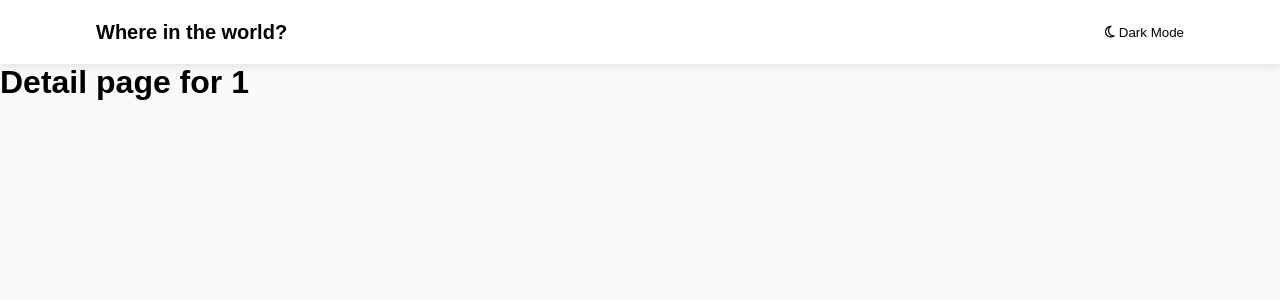
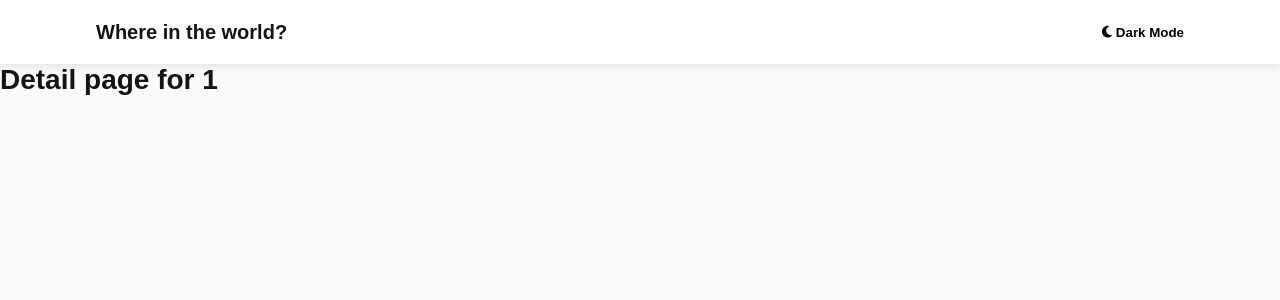
Before and after one commit to jamesspearsv/rest-countries, a React (Vite) app: page /details/1 in a window 1280 px wide. Shown: the top 300 px of the page. Built offline with nearby package versions, Linux system fonts and the light colour scheme.

Commit message:
Finish initial dark mode styles

```diff
--- a/src/App.tsx
+++ b/src/App.tsx
@@ -20,7 +20,7 @@ export default function App() {
   }, [colorMode]);
 
   return (
-    <main data-theme={colorMode}>
+    <main style={{ fontSize: "14px" }} data-theme={colorMode}>
       <TitleBar colorMode={colorMode} setColorMode={setColorMode} />
       <Outlet />
     </main>
--- a/src/components/CountryCard/CountryCard.module.css
+++ b/src/components/CountryCard/CountryCard.module.css
@@ -9,16 +9,12 @@
     box-shadow: rgba(99, 99, 99, 0.2) 0px 2px 8px 0px;
 }
 
+
 .flagImage {
     border-top-left-radius: var(--border-radius);
     border-top-right-radius: var(--border-radius);
     height: auto;
     width: 100%;
-}
-
-.countryName {
-    font-size: 1.25em;
-    font-weight: var(--weight-bolder);
 }
 
 .countryInfo {
@@ -27,10 +23,25 @@
     border-bottom-right-radius: var(--border-radius);
 }
 
+.countryName {
+    margin-bottom: 1rem;
+    font-size: 1.375em;
+    font-weight: var(--weight-bolder);
+}
+
 .countryInfo p {
+    margin: .375rem 0;
     font-weight: var(--weight-bold);
 }
 
 .countryInfo span {
     font-weight: var(--weight-normal);
 }
+
+/*Dark mode themes*/
+main[data-theme=dark] {
+    .cardContainer {
+        background-color: var(--dark-blue);
+        box-shadow: rgb(28 21 21 / 20%) 0px 2px 8px 0px;
+    }
+}
--- a/src/components/TitleBar.module.css
+++ b/src/components/TitleBar.module.css
@@ -12,6 +12,7 @@
 
 main[data-theme=dark] .navContainer{
     background-color: var(--dark-blue);
+    color: var(--white);
 }
 
 .title {
@@ -24,10 +25,22 @@ main[data-theme=dark] .navContainer{
     align-items: center;
     gap: .25rem;
     border: none;
-    background-color: var(--white);
     cursor: pointer;
+    background-color: transparent;
 }
 
-.button .text {
+.text {
     font-family: var(--font);
+    font-weight: var(--weight-bold);
 }
+
+/* Dark mode styles */
+main[data-theme=dark] {
+    .text {
+        color: var(--white)
+    }
+
+    .icon {
+        color: var(--white)
+    }
+}
--- a/src/components/TitleBar.tsx
+++ b/src/components/TitleBar.tsx
@@ -1,5 +1,5 @@
 import { FontAwesomeIcon } from "@fortawesome/react-fontawesome";
-import { faMoon, faSun } from "@fortawesome/free-regular-svg-icons";
+import { faMoon, faSun } from "@fortawesome/free-solid-svg-icons";
 import styles from "./TitleBar.module.css";
 
 type TitleBarProps = {
@@ -23,7 +23,10 @@ export default function TitleBar({ colorMode, setColorMode }: TitleBarProps) {
       <div className={styles.title}>Where in the world?</div>
 
       <button className={styles.button} onClick={handleColorModeChange}>
-        <FontAwesomeIcon icon={colorMode === "light" ? faMoon : faSun} />
+        <FontAwesomeIcon
+          icon={colorMode === "light" ? faMoon : faSun}
+          className={styles.icon}
+        />
         <div className={styles.text}>
           {colorMode === "light" ? "Dark Mode" : "Light Mode"}
         </div>
--- a/src/index.css
+++ b/src/index.css
@@ -4,6 +4,7 @@
     /* color variables */
     --dark-blue: hsl(209, 23%, 22%);
     --darker-blue: hsl(207, 26%, 17%);
+    --dark-text: hsl(200, 15%, 8%);
     --dark-gray: hsl(0, 0%, 52%);
     --light-gray: hsl(0, 0%, 98%);
     --white: hsl(0, 0%, 100%);
@@ -29,8 +30,10 @@
 body {
     background-color: var(--light-gray);
     font-family: var(--font);
+    color: var(--dark-text);
 }
 
 body:has(main[data-theme=dark]) {
     background-color: var(--darker-blue);
+    color: var(--white);
 }
--- a/src/pages/Home.tsx
+++ b/src/pages/Home.tsx
@@ -14,7 +14,7 @@ export default function HomePage() {
       <div
         style={{
           display: "grid",
-          gap: "5rem",
+          gap: "4rem",
           gridTemplateColumns: "repeat(4, 1fr)",
         }}
       >
```
